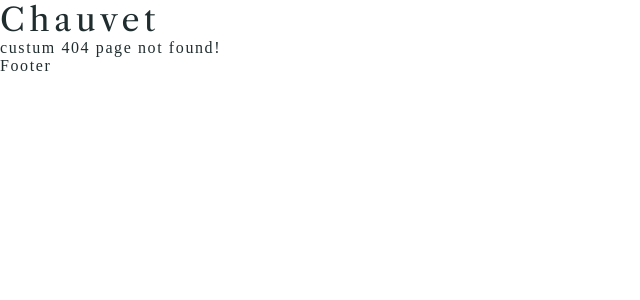
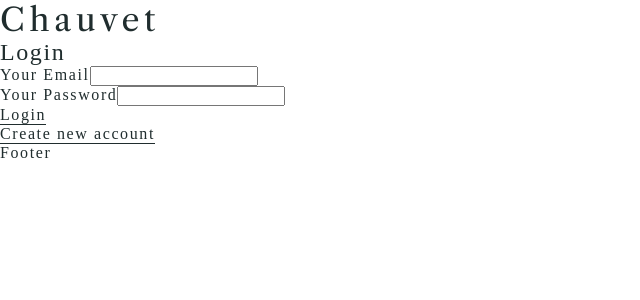
Before and after one commit to bergam99/chauvet-2, a Next.js app: page /auth in a window 1280 px wide. Before the commit this address had no page. Shown: the top 300 px of the page, without its empty margins (0-640 px from the left). Built offline with nearby package versions, Linux system fonts and the light colour scheme; a web font is replaced by a local one.

Commit message:
login form

```diff
--- a/components/header/header.tsx
+++ b/components/header/header.tsx
@@ -1,5 +1,13 @@
+import Link from "next/link";
+
 const Header = () => {
-  return <h1 className="Logo">Chauvet</h1>;
+  return (
+    <>
+      <Link href="/">
+        <h1 className="Logo">Chauvet</h1>
+      </Link>
+    </>
+  );
 };
 
 export default Header;
--- a/components/layout/nestedLayout.module.css
+++ b/components/layout/nestedLayout.module.css
@@ -29,10 +29,10 @@
     text-decoration: none;
     display: block;
 }
-.dropdownContent a:nth-child(2) {
+.dropdownContent a:nth-child(3) {
     border-bottom: 1px solid black;
 }
-.dropdownContent a:nth-child(3) {
+.dropdownContent a:nth-child(4) {
 color: red;
 }
 
--- /dev/null
+++ b/pages/auth/index.tsx
@@ -0,0 +1,40 @@
+import { useState } from "react";
+
+const AuthPage = () => {
+  const [isLogin, setIsLogin] = useState(true);
+
+  function switchAuthModeHandler() {
+    setIsLogin((prevState) => !prevState);
+  }
+
+  return (
+    <section>
+      <h1>{isLogin ? "Login" : "Sign Up"}</h1>
+      <form>
+        <div>
+          <label htmlFor="email">Your Email</label>
+          <input type="email" id="email" required />
+        </div>
+        <div>
+          <label htmlFor="password">Your Password</label>
+          <input type="password" id="password" required />
+        </div>
+        <div>
+          <button className="Link">
+            {isLogin ? "Login" : "Create Account"}
+          </button>
+          <br />
+          <button
+            className="Link"
+            type="button"
+            onClick={switchAuthModeHandler}
+          >
+            {isLogin ? "Create new account" : "Login with existing account"}
+          </button>
+        </div>
+      </form>
+    </section>
+  );
+};
+
+export default AuthPage;
```
Also changed, not shown: components/layout/nestedLayout.tsx (+9 -3 lines), pages/profile/index.tsx (added, +19 -0 lines).
